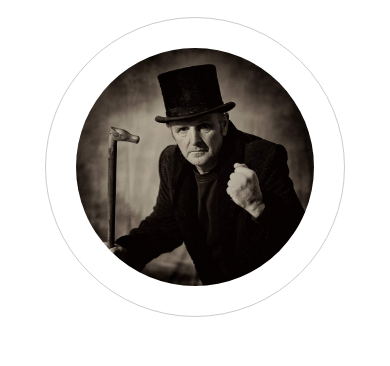
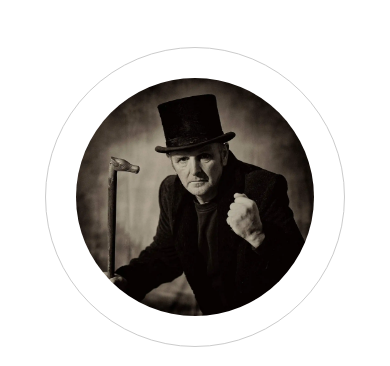
Before and after one commit to GuilfoyleThomas/gillyguilfoylephotography, a plain HTML site: page index.html in a window 390 px wide. Shown: the part 1809-2175 px from the top of the page. Drawn offline with nearby package versions, Linux system fonts and the light colour scheme.

Commit message:
fix padding for gallery.html

```diff
--- a/assets/css/style.css
+++ b/assets/css/style.css
@@ -430,7 +430,7 @@ hr {
 }
 
 #circle-cover-bg {
-  background: url("../images/about-image.jpg") no-repeat center center;
+  background: url("../images/about-image.webp") no-repeat center center;
   height: 100%;
   width: 100%;
   border-radius: 50%;
@@ -456,7 +456,7 @@ hr {
 /* gallery page */
 
 .gallery-image {
-  padding: 20px;
+  padding: 61px;
   display: flex;
   flex-wrap: wrap;
   justify-content: center;
@@ -701,6 +701,10 @@ hr {
       top: inherit;
   }
 
+  #about-me {
+    padding-top: 60px;
+  }
+
   .footer-distributed {
       padding: 55px 30px;
   }
```
Also changed, not shown: assets/images/about-image.jpg (deleted), assets/images/about-image.webp (added).
